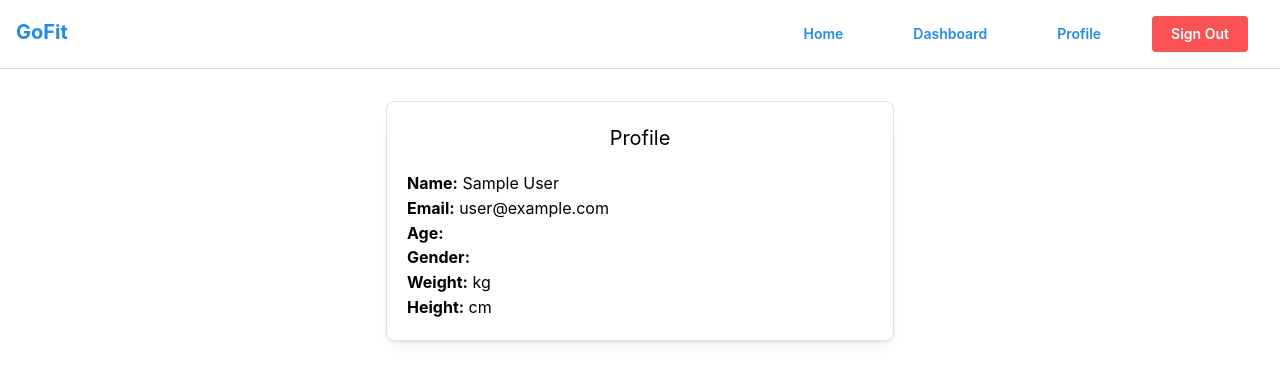
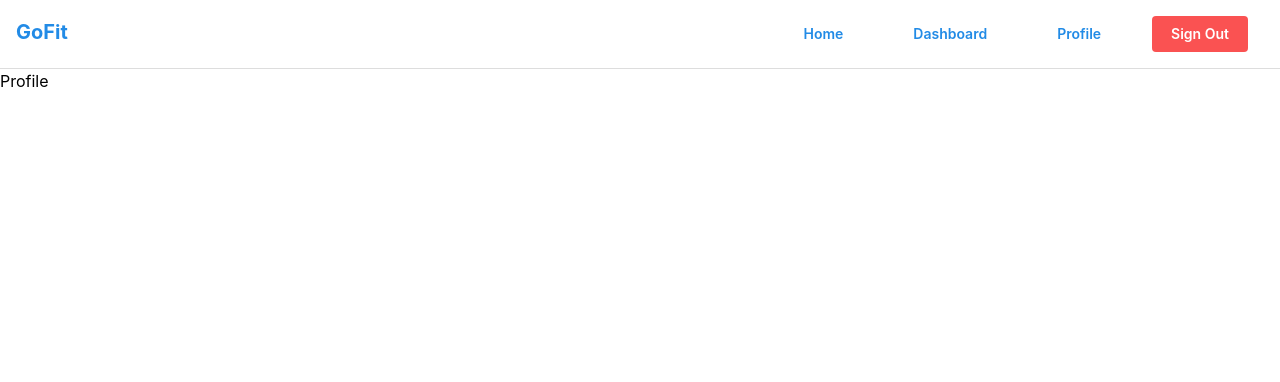
Before and after one commit to ItsMikeyy/GoFit, a Next.js app: page /profile in a window 1280 px wide. Shown: the top 382 px of the page. Built offline with nearby package versions, Linux system fonts and the light colour scheme; no server answers; sample sign-in values are in the browser's storage.

Commit message:
work on auth

```diff
--- a/src/app/api/auth/[...nextauth]/route.js
+++ b/src/app/api/auth/[...nextauth]/route.js
@@ -12,23 +12,28 @@ export const authOptions = {
     ],
     callbacks: {
         async redirect({url, baseUrl}) {
-            return `${baseUrl}/dashboard`;
+            return `${baseUrl}/welcome`;
         },
-        async jwt({token, user}) {
-            const dbuser = await db.select().from(users).where(eq(users.email, token.email)).limit(1);
-            if(dbuser.length > 0) {
-                token.user = dbuser[0];
-                return token
+
+        async jwt({ token, user }) {
+        console.log("user", user)
+        console.log("token", token)
+        if (user) {
+            const dbUser = await db.select().from(users).where(eq(users.email, token.email));
+                console.log("user", dbUser)
+                if (dbUser.length > 0) {
+                    token.user = dbUser[0];
+                }
             }
+        return token;
+        },
 
-            return token;
-        },
-        async session({session, token}) {
-            if (token?.user) {
-                session.user = token.user;
+        async session({ session, token  }) {
+            if (token.user) {
+                session.user.dbUser = token.user;
             }
             return session;
-        }
+          },
     },
     session: {
         jwt: true,
--- a/src/app/api/user/route.js
+++ b/src/app/api/user/route.js
@@ -69,6 +69,7 @@ export async function POST(req) {
         console.log(user_data);
         const result = await db.insert(users).values({
             ...user_data,
+            onboardingCompleted: 1,
             email: session.user.email,
         }).execute();
         if (result) {
--- a/src/app/profile/page.js
+++ b/src/app/profile/page.js
@@ -6,68 +6,70 @@ import { useRouter } from "next/navigation";
 import { Container, Card, Text, Group } from "@mantine/core";
 
 const Profile = () => {
-    const router = useRouter()
-    const { data: session, status, update } = useSession();
-    const user = useUser();
-    const [loading, setLoading] = useState(true);
-    useEffect(() => {
-        if (status === "unauthenticated") {
-            router.push("/");
-            return
-        }
+  return <h1>Profile</h1>
+    // const router = useRouter()
+    // const { data: session, status, update } = useSession();
+    // const user = useUser();
+    // const [loading, setLoading] = useState(true);
+    // useEffect(() => {
+    //     if (status === "unauthenticated") {
+    //         router.push("/");
+    //         return
+    //     }
 
-        const updateSession = async() => {
-            await update();
-            if (!session.user?.id && !user) {
-                router.push("/welcome");
-            }
-            setLoading(false)
-        }
+    //     const updateSession = async() => {
+    //         await update();
+    //         if (!session.user?.id && !user) {
+    //             router.push("/welcome");
+    //         }
+    //         setLoading(false)
+    //     }
 
-        updateSession();
-    },[]);
+    //     updateSession();
+    // },[]);
 
-    if(user?.id) {
-        return (
-            <Container size="xs" pt="xl">
-            <Card shadow="sm" padding="lg" radius="md" withBorder>
-              <Text align="center" size="xl" weight={700}>
-                Profile
-              </Text>
-              <Group mt="md">
-                <Text size="md">
-                  <strong>Name:</strong> {user.name}
-                </Text>
-              </Group>
-              <Group>
-                <Text size="md">
-                  <strong>Email:</strong> {user.email}
-                </Text>
-              </Group>
-              <Group>
-                <Text size="md">
-                  <strong>Age:</strong> {user.age}
-                </Text>
-              </Group>
-              <Group>
-                <Text size="md">
-                  <strong>Gender:</strong> {user.gender}
-                </Text>
-              </Group>
-              <Group>
-                <Text size="md">
-                  <strong>Weight:</strong> {user.weight} {user.unit === "Pounds" ? "lbs" : "kg"}
-                </Text>
-              </Group>
-              <Group>
-                <Text size="md">
-                  <strong>Height:</strong> {user.height}cm
-                </Text>
-              </Group>
-            </Card>
-          </Container>
-        );
-    }
+    // if(user?.id) {
+    //     return (
+    //         <Container size="xs" pt="xl">
+    //         <Card shadow="sm" padding="lg" radius="md" withBorder>
+    //           <Text align="center" size="xl" weight={700}>
+    //             Profile
+    //           </Text>
+    //           <Group mt="md">
+    //             <Text size="md">
+    //               <strong>Name:</strong> {user.name}
+    //             </Text>
+    //           </Group>
+    //           <Group>
+    //             <Text size="md">
+    //               <strong>Email:</strong> {user.email}
+    //             </Text>
+    //           </Group>
+    //           <Group>
+    //             <Text size="md">
+    //               <strong>Age:</strong> {user.age}
+    //             </Text>
+    //           </Group>
+    //           <Group>
+    //             <Text size="md">
+    //               <strong>Gender:</strong> {user.gender}
+    //             </Text>
+    //           </Group>
+    //           <Group>
+    //             <Text size="md">
+    //               <strong>Weight:</strong> {user.weight} {user.unit === "Pounds" ? "lbs" : "kg"}
+    //             </Text>
+    //           </Group>
+    //           <Group>
+    //             <Text size="md">
+    //               <strong>Height:</strong> {user.height}cm
+    //             </Text>
+    //           </Group>
+    //         </Card>
+    //       </Container>
+    //     );
+    // }
+
 }
 
 export default Profile
--- a/src/app/welcome/page.jsx
+++ b/src/app/welcome/page.jsx
@@ -68,7 +68,9 @@ const Welcome = () => {
       headers: { "Content-Type": "application/json" },
     });
 
+
     if (res.ok) {
+      await update({ onboardingCompleted: 1 });
       router.push("/dashboard");
       setError("");
   } else {
--- a/src/db/schema.ts
+++ b/src/db/schema.ts
@@ -4,6 +4,7 @@ import { relations } from "drizzle-orm";
 
 export const users = sqliteTable('users', {
     id: integer('id').primaryKey(),
+    onboardingCompleted: integer("onboarding_completed").default(0),
     name: text('name').notNull(),
     email: text('email').notNull(),
     unit: text("unit").notNull(),
```
Also changed, not shown: src/middleware.js (added, +29 -0 lines).
